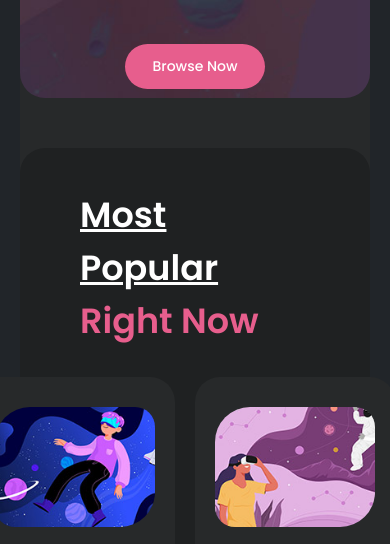
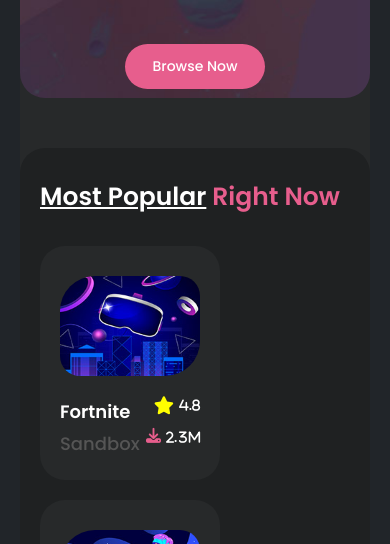
Before and after one commit to sauliusss/cyborg-multipage, a website: page index.html in a window 390 px wide. Shown: the part 520-1064 px from the top of the page. Drawn offline with Linux system fonts and the light colour scheme.

Commit message:
add some media elemts

```diff
--- a/css/base/layout.css
+++ b/css/base/layout.css
@@ -788,7 +788,7 @@
   border-radius: 25px;
 }
 .title {
-  margin: 30px 0;
+  padding: 30px 0;
   font-size: 35px;
   font-weight: 600;
   text-transform: capitalize;
@@ -900,6 +900,36 @@
     line-height: 40px;
     font-size: 35px;
   }
+
+  .black-background {
+    padding: 0 0 50px 20px;
+  }
+
+  .background .most_popular > .block-content {
+    display: inline-block;
+  }
+
+  .background .most_popular .block-content > .block img {
+    width: 140px;
+    height: 100px;
+  }
+
+  .text-white {
+    font-size: 14px;
+  }
+
+  .text-white i > span {
+    font-size: 11px;
+  }
+  .text-no-bold {
+    font-size: 14px;
+  }
+  .text-no-bold > i {
+    font-size: 11px;
+  }
+  .text-no-bold i > span {
+    font-size: 10px;
+  }
 }
 
 @media (max-width: 992px) {
@@ -908,70 +938,68 @@
     padding-top: 70px;
     padding-left: 60px;
   }
+
+  .title {
+    font-size: 25px;
+  }
+
+  .block-content {
+    flex-wrap: wrap;
+  }
+
+  .block {
+    margin: 0 20px 20px 0;
+  }
+  .most_popular .block-content > .block img {
+    width: 200px;
+    height: 170px;
+  }
+  .block-content:nth-child(2) {
+    margin: 0;
+  }
+
+  .text > .text-white {
+    font-size: 18px;
+  }
+
+  .text .text-white i > span {
+    font-size: 13px;
+  }
+  .text > .text-no-bold {
+    font-size: 18px;
+  }
+  .text .text-no-bold > i {
+    font-size: 15px;
+  }
+  .text .text-no-bold i > span {
+    font-size: 13px;
+  }
 }
 
 @media (max-width: 1200px) {
-  .block-content {
-    display: flex;
-    align-items: center;
-    justify-content: center;
+  .black-background {
+    padding: 0 0 50px 20px;
+  }
+  .block-content > .block img {
+    width: 140px;
+    height: 100px;
   }
 
-  .block-content:nth-child(2) {
-    margin-bottom: 30px;
+  .text-white {
+    font-size: 14px;
   }
 
-  .block {
-    display: inline-block;
-    margin-right: 20px;
-    padding: 30px 20px 20px 20px;
-  }
-  .block img {
-    width: 160px;
-    height: 120px;
-    border-radius: 35px 20px;
-  }
-  .text {
-    display: flex;
-    flex-direction: column;
-    justify-content: center;
-    margin-top: 20px;
-  }
-  .text-white {
-    margin-top: 20px;
-    font-size: 16px;
-    font-weight: 700;
-    color: #fff;
-  }
-  .text-white > i {
-    display: flex;
-    justify-content: center;
-    float: right;
-    color: yellow;
-  }
   .text-white i > span {
-    margin-left: 5px;
-    margin-top: 3px;
-    font-size: 12px;
-    font-weight: 700;
-    text-decoration: none;
-    color: #fff;
+    font-size: 11px;
   }
   .text-no-bold {
-    font-size: 16px;
+    font-size: 14px;
   }
   .text-no-bold > i {
-    display: flex;
-    justify-content: center;
-    float: right;
-    color: #e75e8d;
+    font-size: 11px;
   }
   .text-no-bold i > span {
-    margin-left: 5px;
-    margin-top: 3px;
-    font-size: 12px;
-    text-decoration: none;
-    color: #fff;
+    font-size: 10px;
   }
 }
 
--- a/index.html
+++ b/index.html
@@ -149,7 +149,7 @@
               </div>
             </div>
             <div class="center">
-              <div class="button">Discover Popular</div>
+              <a href="./browse.html" class="button">Discover Popular</a>
             </div>
             <!-- gaming_library section -->
             <div class="gaming_library black-background">
```
